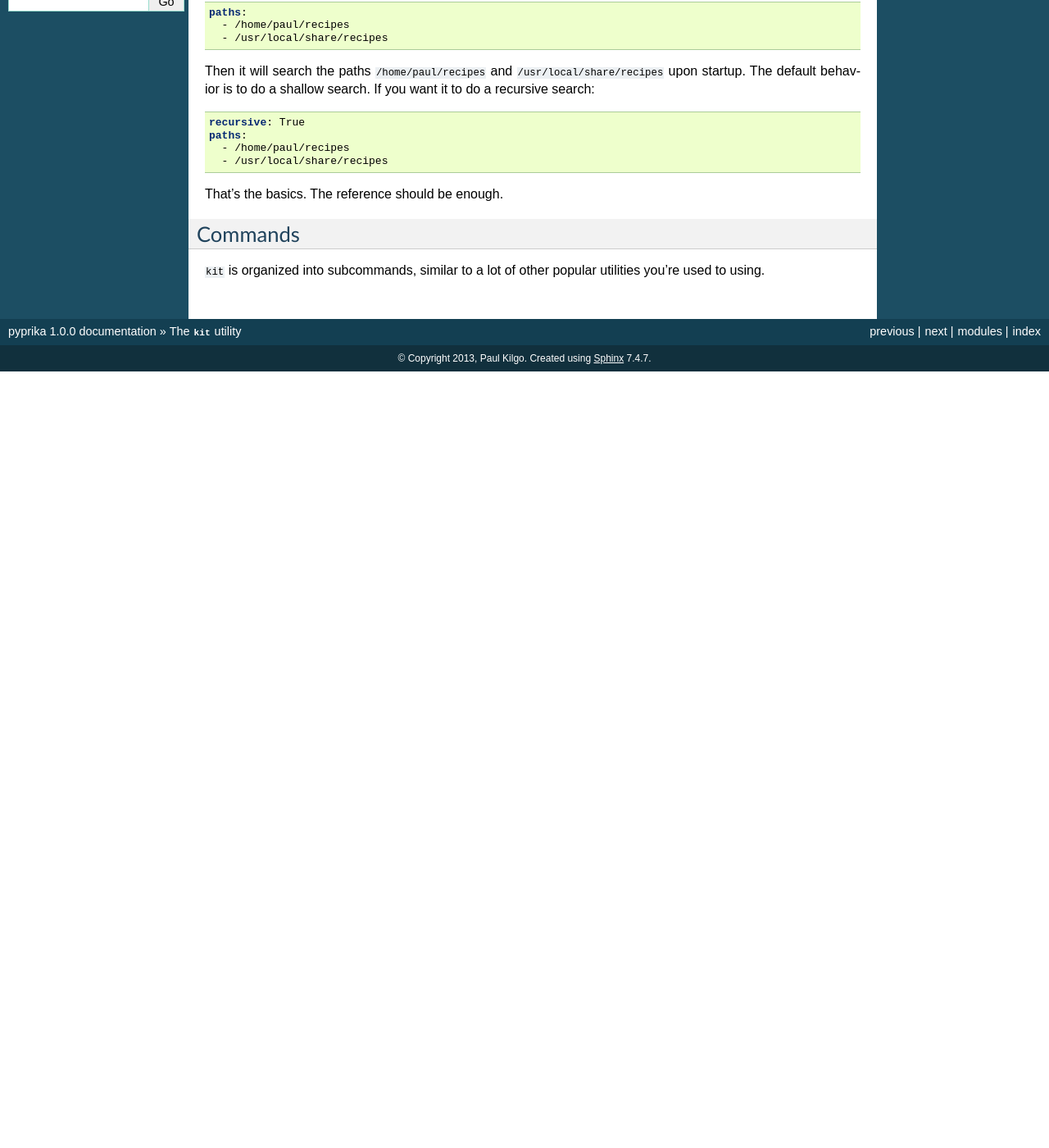
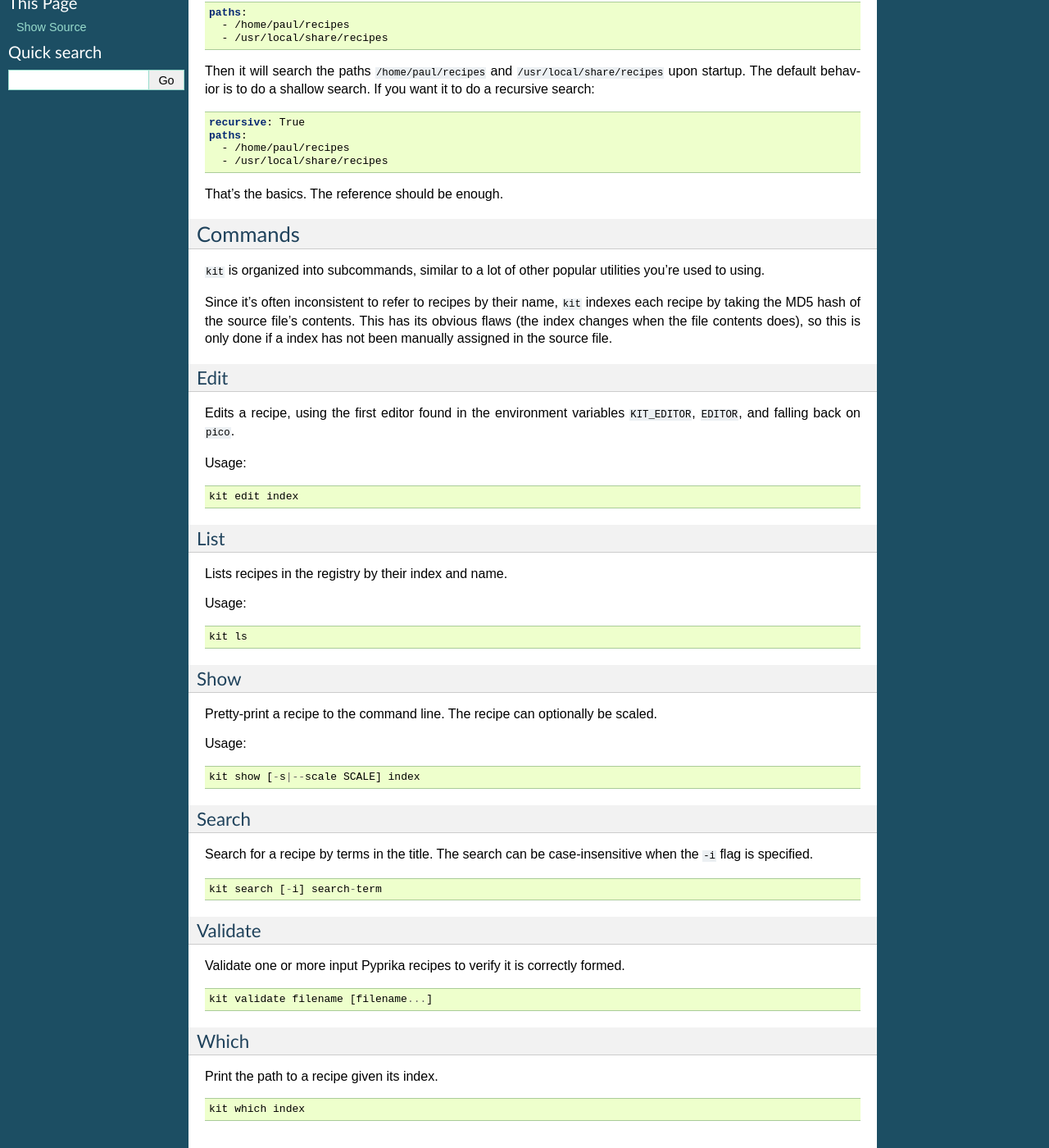
Before and after one commit to OEP/pyprika, a Sphinx documentation site: the page built from doc/source/kit.rst, in a window 1280 px wide and 1400 px high, scrolled down 345 px. Shown: the whole window at 82% size. Built offline with Sphinx 7.4.7, drawn with Linux system fonts in a browser that asks for light colours; before the commit the page ends 900 px from its top, so only the background shows below that; some of the changed text lies outside the part shown.

Commit message:
document commands

```diff
--- a/doc/source/kit.rst
+++ b/doc/source/kit.rst
@@ -40,3 +40,71 @@ Commands
 
 ``kit`` is organized into subcommands, similar to a lot of other popular
 utilities you're used to using.
+
+Since it's often inconsistent to refer to recipes by their name, ``kit``
+indexes each recipe by taking the MD5 hash of the source file's contents. This
+has its obvious flaws (the index changes when the file contents does), so this
+is only done if a index has not been manually assigned in the source file.
+
+Edit
+~~~~
+
+Edits a recipe, using the first editor found in the environment variables
+``KIT_EDITOR``, ``EDITOR``, and falling back on ``pico``.
+
+Usage:
+
+.. code::
+
+  kit edit index
+
+List
+~~~~
+
+Lists recipes in the registry by their index and name.
+
+Usage:
+
+.. code::
+
+  kit ls
+
+Show
+~~~~
+
+Pretty-print a recipe to the command line. The recipe can optionally be
+scaled.
+
+Usage:
+
+.. code::
+
+  kit show [-s|--scale SCALE] index
+
+Search
+~~~~~~
+
+Search for a recipe by terms in the title. The search can be case-insensitive
+when the ``-i`` flag is specified.
+
+.. code::
+
+  kit search [-i] search-term
+
+Validate
+~~~~~~~~
+
+Validate one or more input Pyprika recipes to verify it is correctly formed.
+
+.. code::
+
+  kit validate filename [filename...]
+
+Which
+~~~~~
+
+Print the path to a recipe given its index.
+
+.. code::
+
+  kit which index
```
